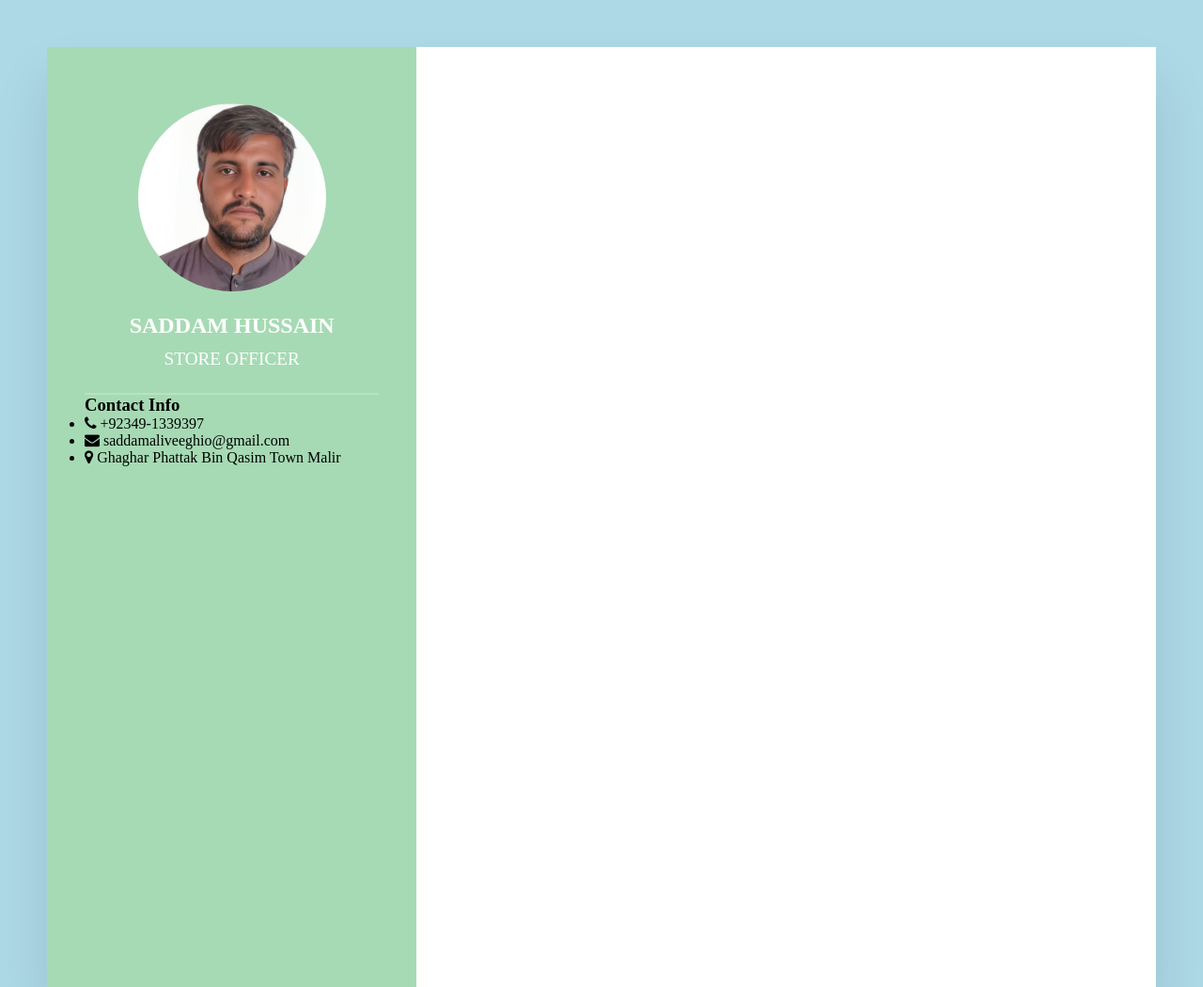
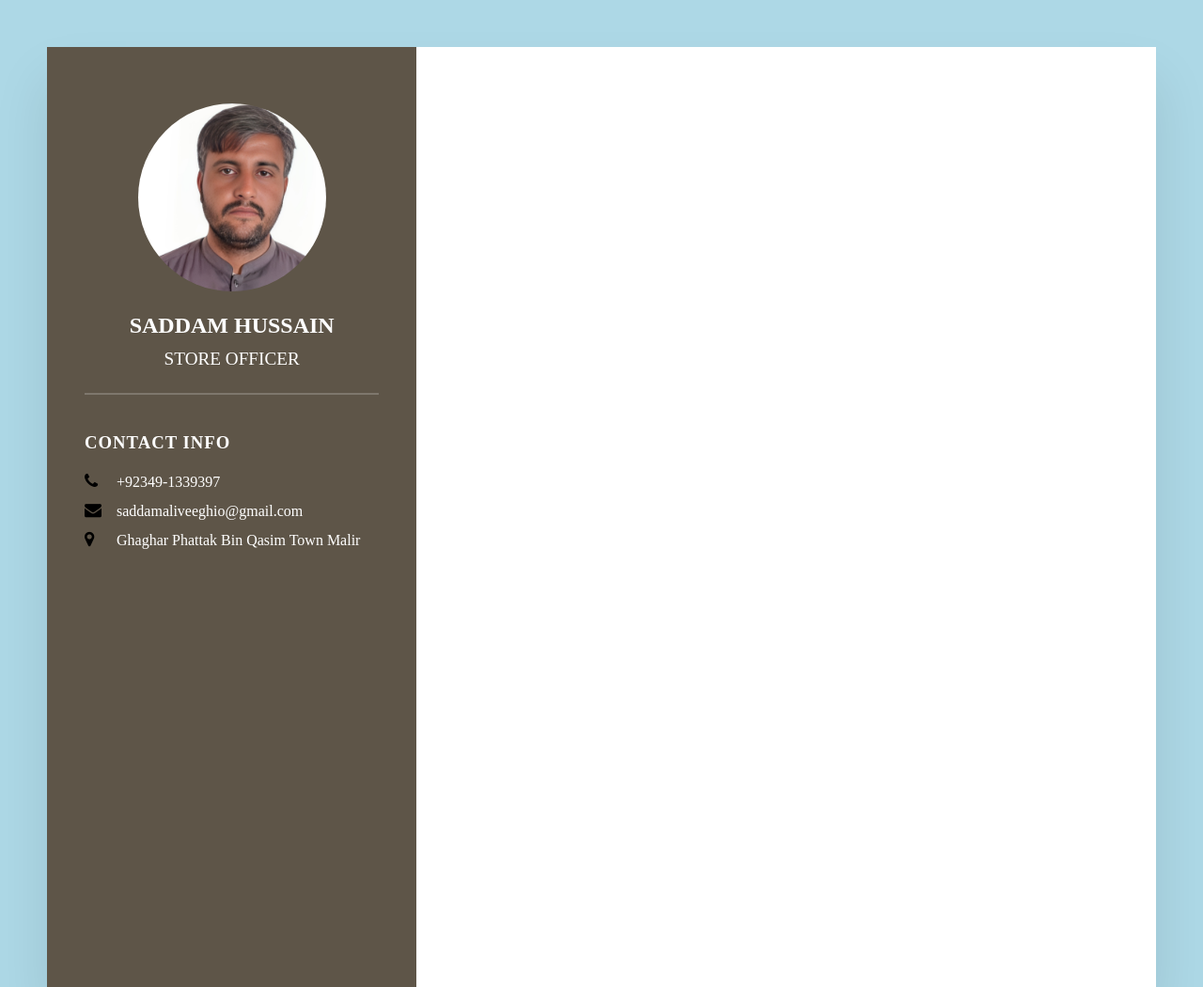
Before and after one commit to Saddamhussainveeghio/Resume, a plain HTML site: page index.html in a window 1280 px wide. Shown: the top 1050 px of the page at 94% size. Drawn offline with Linux system fonts and the light colour scheme.

Commit message:
Contact Section Completed

```diff
--- a/style.css
+++ b/style.css
@@ -23,7 +23,7 @@ body{
 }
 .container .nav-left{
     position: relative;
-    background: rgba(128, 202, 148, 0.7);
+    background: rgb(62 51 35 / 83%);;
     padding: 40px;
 }
 .profile-text{
@@ -62,6 +62,35 @@ body{
     font-size: 0.8em;
     font-weight: 300;
 }
+.contactInfo{
+    padding-top: 40px;
+}
+.contactInfo .title{
+    color: #fff;
+    text-transform: uppercase;
+    font-weight: 600;
+    letter-spacing: 1px;
+    margin-bottom: 20px;
+}
+.contactInfo ul{
+    position: relative;
+}
+.contactInfo ul li{
+    position: relative;
+    list-style-type: none;
+    margin: 10px 0;
+    cursor: pointer;
+}
+.contactInfo ul li .icon{
+    display: inline-block;
+    width: 30px;
+    font-size: 18px;
+    color: black;
+}
+.contactInfo ul li span{
+    color: #fff;
+    font-weight: 300;
+}
 .container .nav-right{
     position: relative;
     background: #fff;
```
